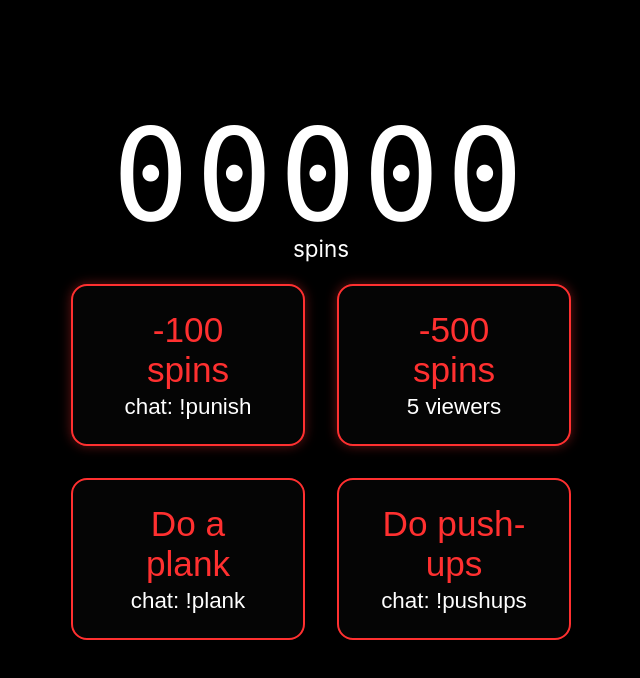
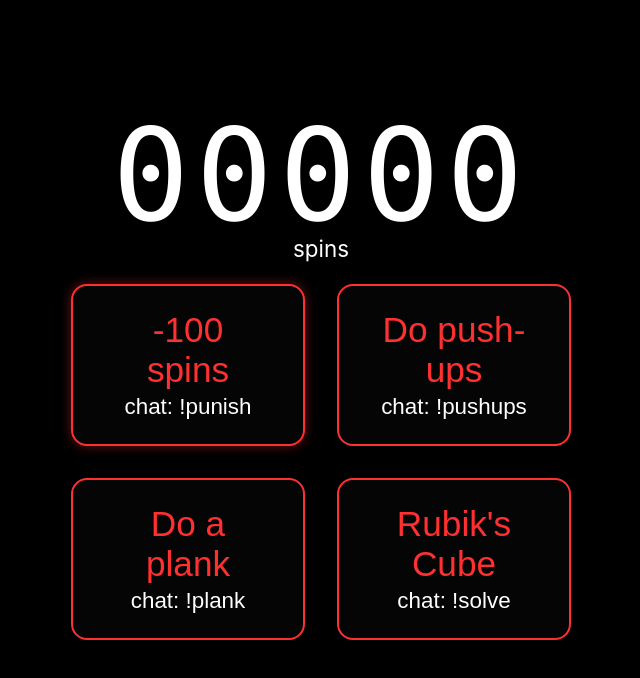
Before and after one commit to yaroslav-rybiak/BikeStreamPro9000, a plain HTML site: page frontend/index.html in a window 1280 px wide. Shown: the whole page, without its empty margins (319-959 px from the left). Drawn offline with Linux system fonts and the light colour scheme.

```diff
--- a/frontend/index.html
+++ b/frontend/index.html
@@ -20,20 +20,19 @@
             <span class="penalty-price">chat: !punish</span>
         </button>
 
-        <button class="penalty-btn" data-penalty="500">
-            <span class="penalty-amount">-500 spins</span>
-            <span class="penalty-price">5 viewers</span>
+        <button class="penalty-btn" data-penalty="500" disabled>
+            <span class="penalty-amount">Do push-ups</span>
+            <span class="penalty-price">chat: !pushups</span>
         </button>
 
         <button class="penalty-btn" data-penalty="1000" disabled>
-
             <span class="penalty-amount">Do a plank</span>
             <span class="penalty-price">chat: !plank</span>
         </button>
 
         <button class="penalty-btn" data-penalty="9999" disabled>
-            <span class="penalty-amount">Do push-ups</span>
-            <span class="penalty-price">chat: !pushups</span>
+            <span class="penalty-amount">Rubik's Cube</span>
+            <span class="penalty-price">chat: !solve</span>
         </button>
     </div>
 
```
